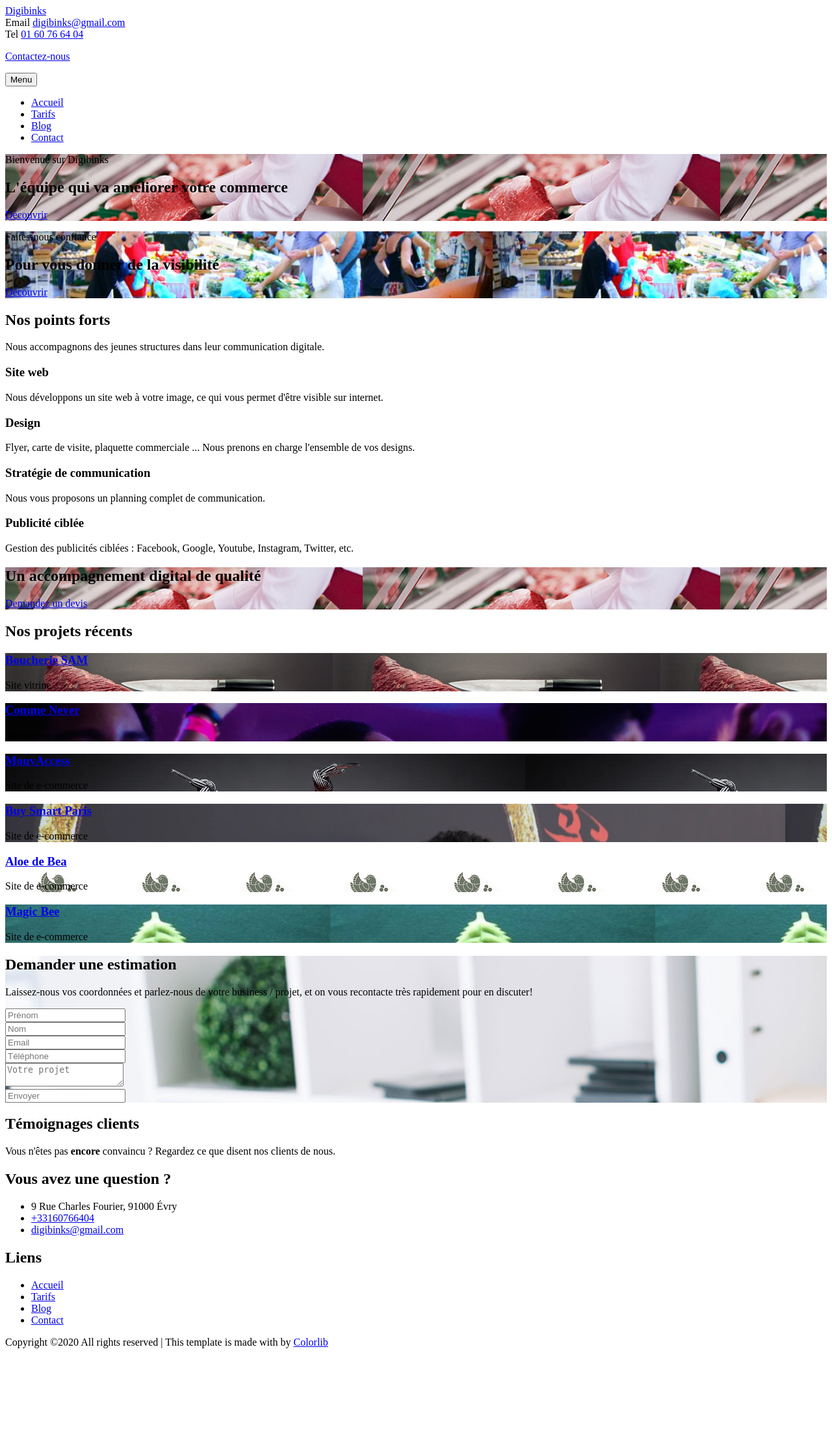
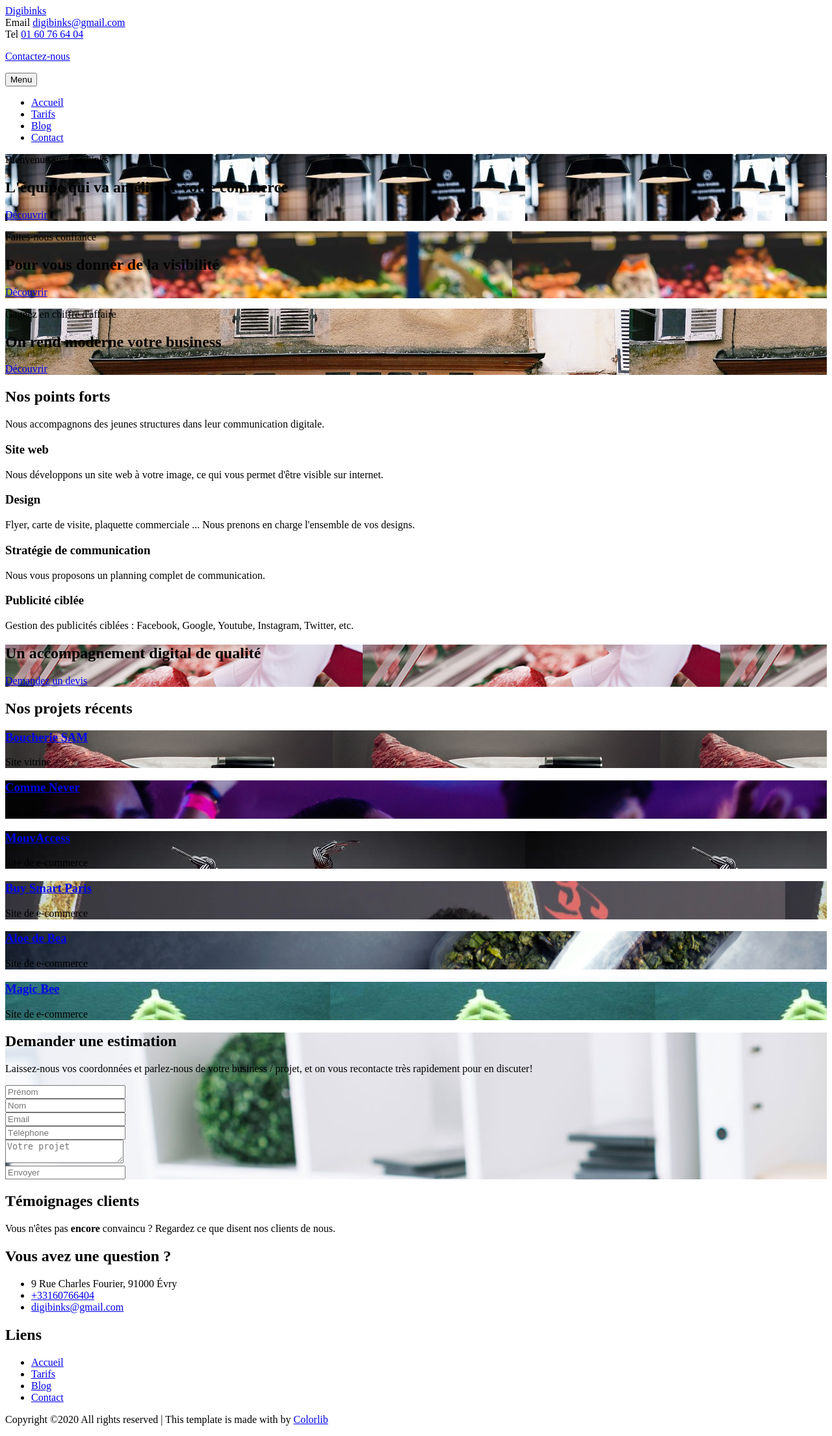
Before and after one commit to FarisAjeddig/prest, a Symfony app: template templates/default/index.html.twig in a window 1280 px wide. Shown: the whole page at 65% size. Before the commit the page ends 2075 px from the top, so only its background shows below. Run offline with Twig, Linux system fonts and the light colour scheme; the template is opened without the code that fills it, so the values that code supplies are empty; form fields are guessed from the names that the template uses; some libraries are stand-ins or nearby versions.

Commit message:
animate scroll, change picture banniere

```diff
--- a/assets/css/app.css
+++ b/assets/css/app.css
@@ -1,3 +1,7 @@
 body {
     background-color: lightgray;
 }
+
+html {
+    scroll-behavior: smooth;
+}
--- a/templates/default/index.html.twig
+++ b/templates/default/index.html.twig
@@ -2,7 +2,7 @@
 
 {% block body %}
     <section class="home-slider owl-carousel">
-        <div class="slider-item" style="background-image:url({{ 'build/images/bg_1.jpg' }});">
+        <div class="slider-item" style="background-image:url({{ 'build/images/banniere1.jpg' }});">
             <div class="overlay"></div>
             <div class="container">
                 <div class="row no-gutters slider-text align-items-center justify-content-start" data-scrollax-parent="true">
@@ -15,7 +15,7 @@
             </div>
         </div>
 
-        <div class="slider-item" style="background-image:url({{ 'build/images/bg_2.jpg' }});">
+        <div class="slider-item" style="background-image:url({{ 'build/images/banniere2.jpg' }});">
             <div class="overlay"></div>
             <div class="container">
                 <div class="row no-gutters slider-text align-items-center justify-content-start" data-scrollax-parent="true">
@@ -27,6 +27,20 @@
                 </div>
             </div>
         </div>
+
+        <div class="slider-item" style="background-image:url({{ 'build/images/banniere3.jpg' }});">
+            <div class="overlay"></div>
+            <div class="container">
+                <div class="row no-gutters slider-text align-items-center justify-content-start" data-scrollax-parent="true">
+                    <div class="col-md-7 ftco-animate">
+                        <span class="subheading">Gagnez en chiffre d'affaire</span>
+                        <h1 class="mb-4">On rend moderne votre business</h1>
+                        <p><a href="#decouvrir" class="btn btn-primary px-4 py-3 mt-3">Découvrir</a></p>
+                    </div>
+                </div>
+            </div>
+        </div>
+
     </section>
 
 
@@ -213,7 +227,7 @@
                     </div>
                 </div>
                 <div class="col-md-4 col-lg-3">
-                    <div class="project img ftco-animate d-flex justify-content-center align-items-center" style="background-image: url({{ 'build/images/logo_aloedebea.webp' }});">
+                    <div class="project img ftco-animate d-flex justify-content-center align-items-center" style="background-image: url({{ 'build/images/aloedebea.png' }});">
                         <div class="overlay"></div>
                         <a href="https://www.aloedebea.com" target="_blank" class="btn-site d-flex align-items-center justify-content-center"><span class="icon-subdirectory_arrow_right"></span></a>
                         <div class="text text-center p-4">
--- a/webpack.config.js
+++ b/webpack.config.js
@@ -59,11 +59,11 @@ Encore
     ]))
 
     .copyFiles([
-        {from: './public/bundles/fosckeditor/', to: 'ckeditor/[path][name].[ext]', pattern: /\.(js|css)$/, includeSubdirectories: false},
-        {from: './public/bundles/fosckeditor/adapters', to: 'ckeditor/adapters/[path][name].[ext]'},
-        {from: './public/bundles/fosckeditor/lang', to: 'ckeditor/lang/[path][name].[ext]'},
-        {from: './public/bundles/fosckeditor/plugins', to: 'ckeditor/plugins/[path][name].[ext]'},
-        {from: './public/bundles/fosckeditor/skins', to: 'ckeditor/skins/[path][name].[ext]'}
+        {from: './public/bundles/fosckeditor/', to: 'build/ckeditor/[path][name].[ext]', pattern: /\.(js|css)$/, includeSubdirectories: false},
+        {from: './public/bundles/fosckeditor/adapters', to: 'build/ckeditor/adapters/[path][name].[ext]'},
+        {from: './public/bundles/fosckeditor/lang', to: 'build/ckeditor/lang/[path][name].[ext]'},
+        {from: './public/bundles/fosckeditor/plugins', to: 'build/ckeditor/plugins/[path][name].[ext]'},
+        {from: './public/bundles/fosckeditor/skins', to: 'build/ckeditor/skins/[path][name].[ext]'}
     ])
 
     // .autoProvidejQuery()
```
Also changed, not shown: assets/images/aloedebea.png (added), assets/images/banniere1.jpg (added), assets/images/banniere1.png (added), assets/images/banniere2.jpg (added), assets/images/banniere3.jpg (added).
